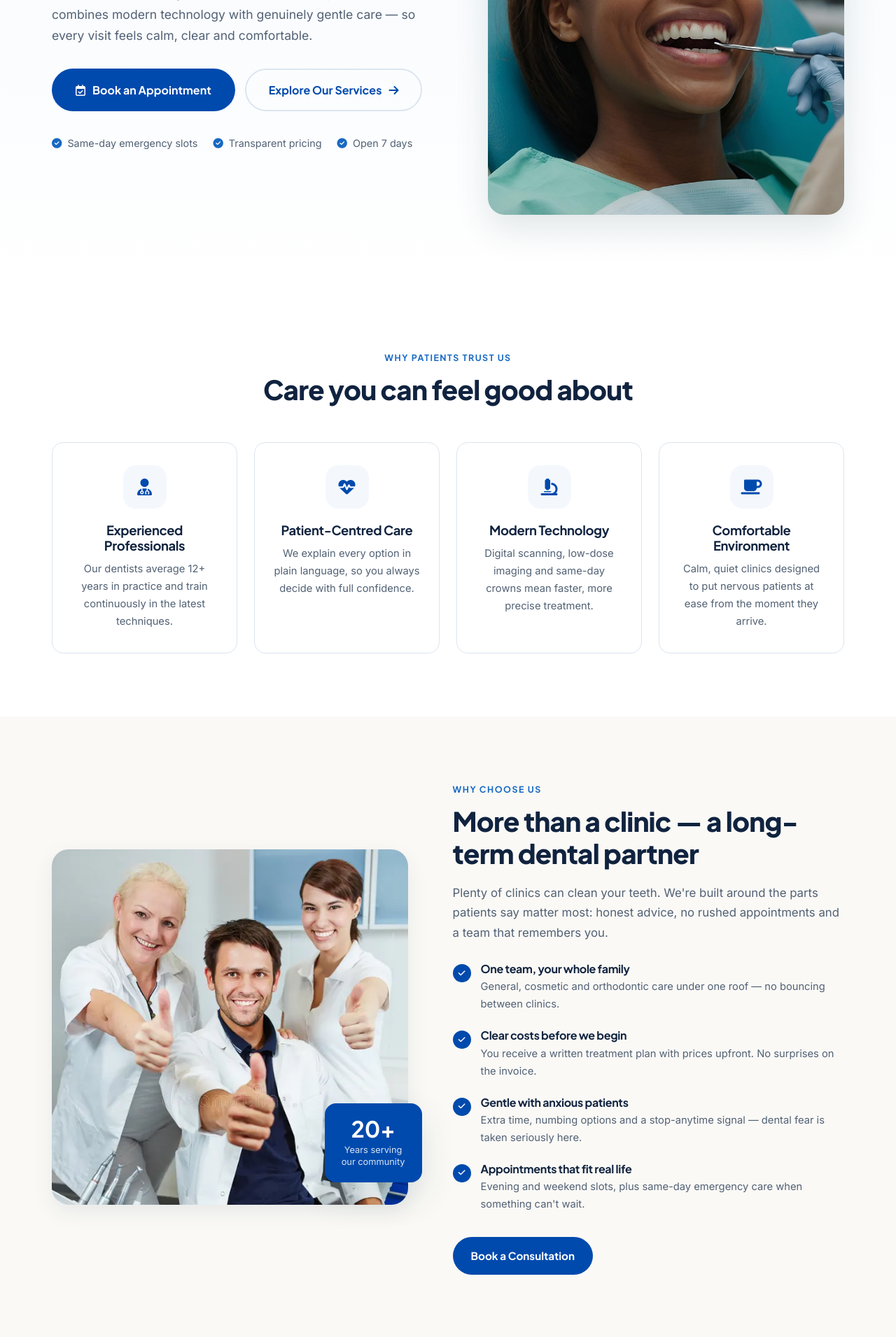
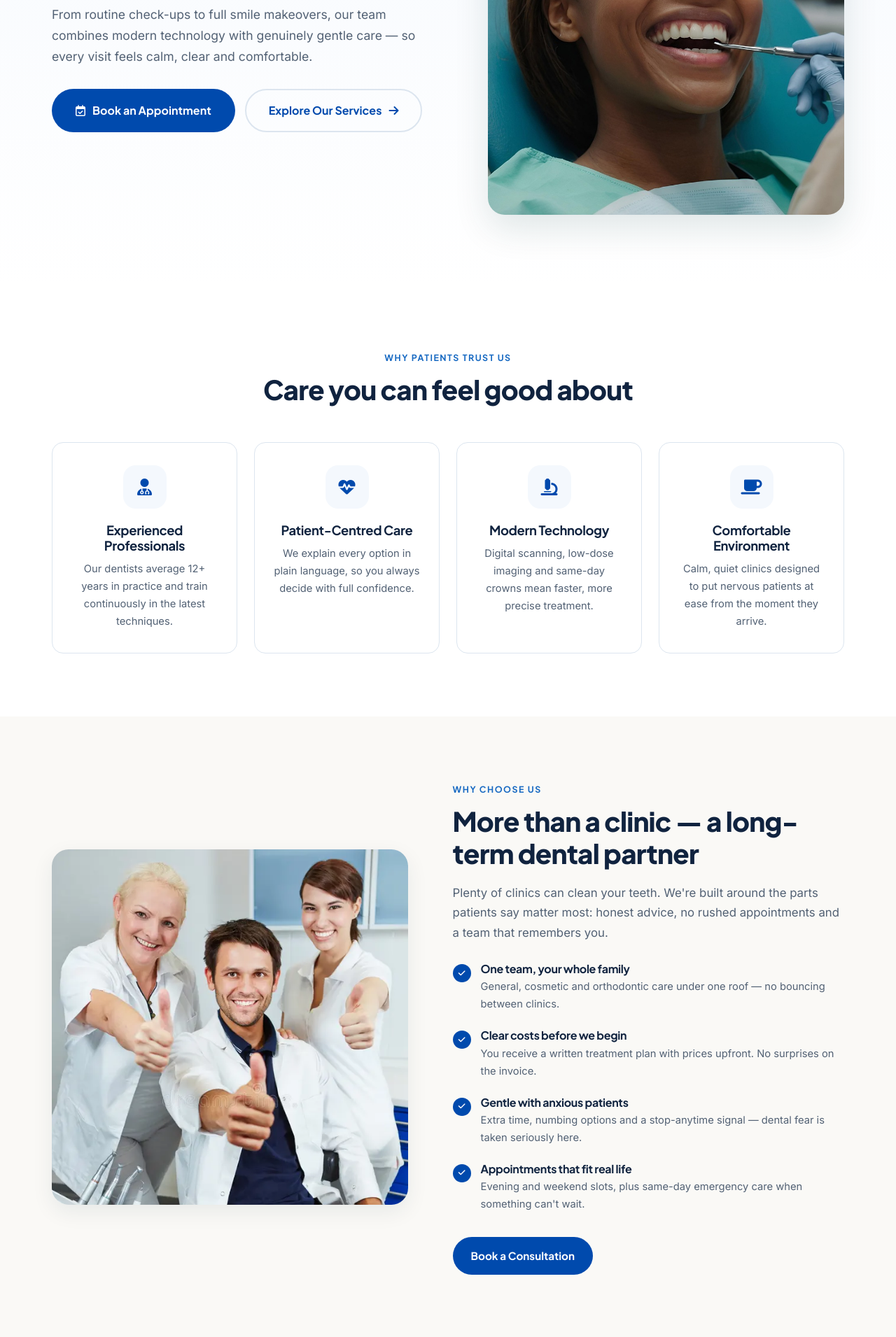
Before and after one commit to jolintohzl/ie4727-dental, a PHP site: page / in a window 1280 px wide. Shown: the part 542-2453 px from the top of the page at 70% size. Run offline with PHP 8.4, Linux system fonts and the light colour scheme; some libraries are stand-ins or nearby versions.

Commit message:
deleted some claude-like features like eyebrows and tags

```diff
--- a/index.html
+++ b/index.html
@@ -28,9 +28,7 @@
     <div class="nav-top">
         <div class="container nav-top-inner">
 
-            <!-- Logo (left).
-                 TO REPLACE: put your PNG at images/logo.png
-                 The text next to it is the fallback / wordmark. -->
+            <!-- Logo (left). -->
             <a href="index.html" class="logo">
                 <img src="images/dental group.png" alt="Smile Dental Group logo" class="logo-img">
                 <span class="logo-text">
@@ -132,12 +130,7 @@
                 </a>
             </div>
 
-            <!-- Small reassurance strip -->
-            <ul class="hero-points">
-                <li><i class="fa-solid fa-circle-check"></i> Same-day emergency slots</li>
-                <li><i class="fa-solid fa-circle-check"></i> Transparent pricing</li>
-                <li><i class="fa-solid fa-circle-check"></i> Open 7 days</li>
-            </ul>
+
         </div>
 
 
@@ -202,10 +195,7 @@
              TO REPLACE: <img src="images/team.jpg" alt="Our team" class="why-photo"> -->
         <div class="why-visual">
             <img src="images/dental team.png" alt="Our Team" class="why-photo">
-            <div class="why-badge">
-                <strong>20+</strong>
-                <span>Years serving<br>our community</span>
-            </div>
+
         </div>
 
         <!-- Right: reasons -->
--- a/style.css
+++ b/style.css
@@ -494,16 +494,7 @@ ul, ol { padding-left: 0; }
     gap: 14px;
 }
 
-.hero-points {
-    display: flex;
-    flex-wrap: wrap;
-    gap: 22px;
-    margin-top: 34px;
-    font-size: .9rem;
-    color: var(--body);
-}
-.hero-points li { display: flex; align-items: center; gap: 8px; }
-.hero-points i  { color: var(--blue-500); }
+
 
 /* --- Hero visual --- */
 .hero-visual { position: relative; }
@@ -629,25 +620,6 @@ ul, ol { padding-left: 0; }
 .why-photo-placeholder i { font-size: 3.4rem; opacity: .6; }
 .why-photo-placeholder p { font-weight: 600; }
 .why-photo-placeholder span { font-size: .8rem; opacity: .75; }
-
-.why-badge {
-    position: absolute;
-    right: -20px;
-    bottom: 32px;
-    background: var(--blue-700);
-    color: var(--white);
-    padding: 20px 24px;
-    border-radius: var(--radius);
-    box-shadow: var(--shadow-lg);
-    text-align: center;
-}
-.why-badge strong {
-    display: block;
-    font-family: 'Plus Jakarta Sans', sans-serif;
-    font-size: 2rem;
-    line-height: 1;
-}
-.why-badge span { font-size: .8rem; opacity: .85; line-height: 1.4; display: block; margin-top: 6px; }
 
 .why-copy .lead { margin: 18px 0 28px; font-size: 1.05rem; }
 
```
